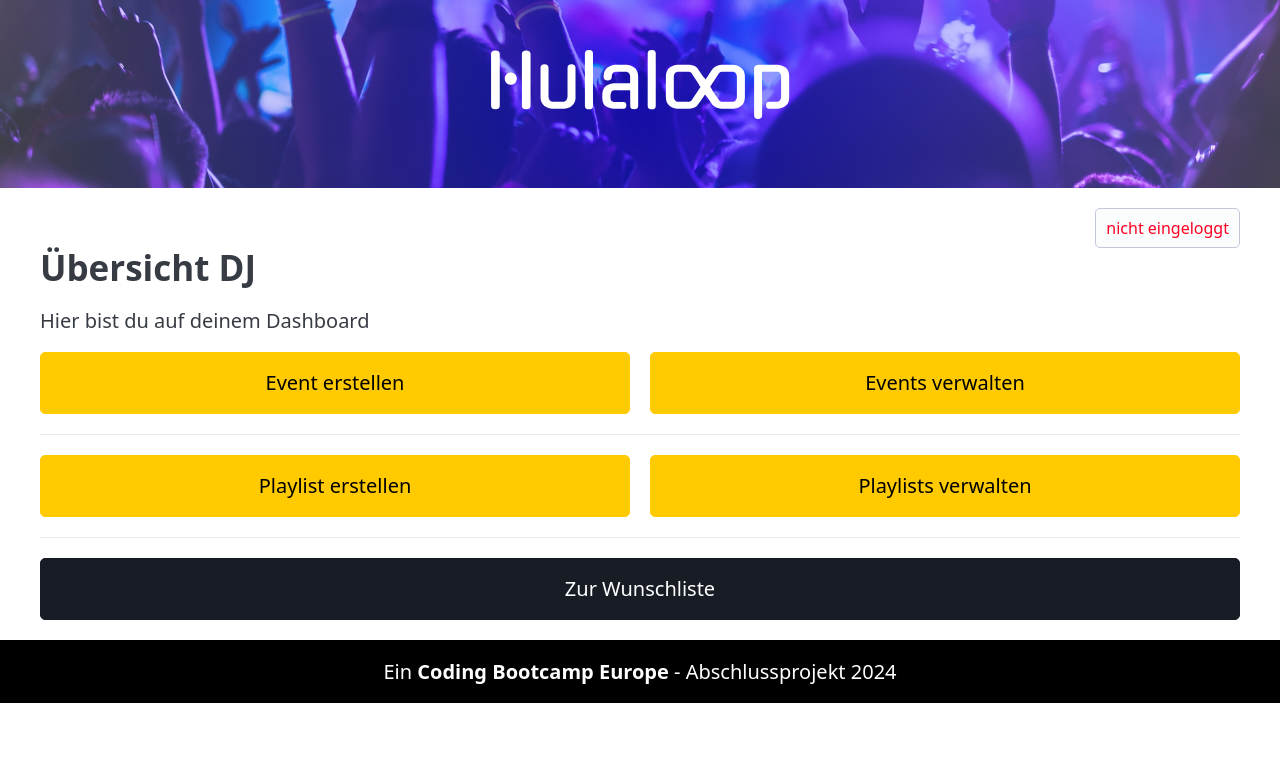
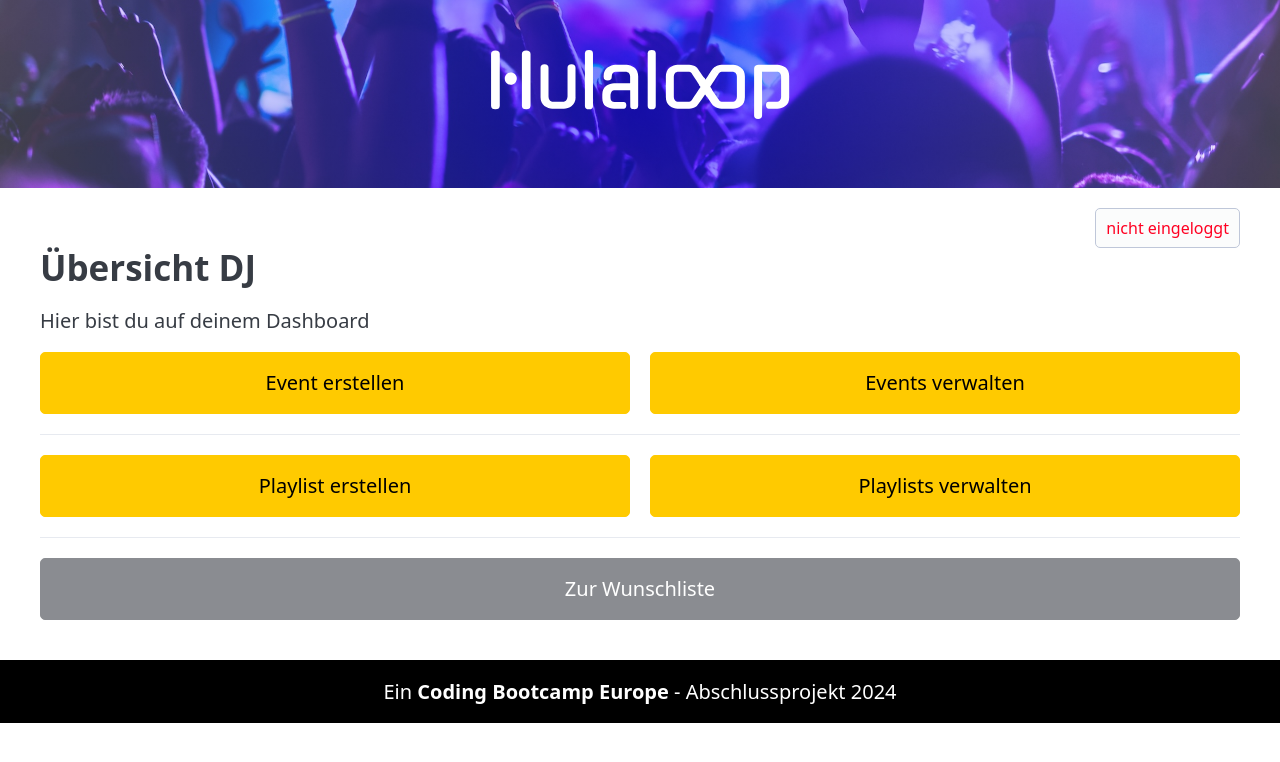
Before and after one commit to coding-bootcamps-eu/final-project-tz-2023-08-track-stack, a Vue app: page /dj-overview in a window 1280 px wide. Shown: the top 762 px of the page. Built offline with nearby package versions, Linux system fonts and the light colour scheme; some icons are missing.

Commit message:
chores+DiableWishlistButton

```diff
--- a/src/stores/EventStore.js
+++ b/src/stores/EventStore.js
@@ -88,7 +88,8 @@ export const useEventStore = defineStore('event', {
     // Aktion zum Aktualisieren eines Events in der API
     async updateEventInApi(eventData) {
       try {
-        console.log('Sending data to API:', eventData) // Debugging
+        // Debugging
+        //console.log('Sending data to API:', eventData)
         const response = await fetch(`${import.meta.env.VITE_API_URL}/events/${eventData.id}`, {
           method: 'PUT',
           headers: {
--- a/src/views/WishList.vue
+++ b/src/views/WishList.vue
@@ -116,7 +116,8 @@ export default {
     this.getEventIdFromLocalStorage()
 
     const eventSource = new EventSource(`${import.meta.env.VITE_API_URL}/stream/${this.eventId}`)
-    console.log(eventSource)
+    //debugg
+    // console.log(eventSource)
 
     eventSource.addEventListener('message', (apievent) => {
       // Parsen der empfangenen Daten vom Server
--- a/src/views/dj/CreateEvent.vue
+++ b/src/views/dj/CreateEvent.vue
@@ -223,8 +223,9 @@ export default {
         //Die eventId in einer Variablen speichern und an data übergeben
         this.eventId = eventId
 
-        console.log('Neues Event hinzugefügt mit Playlist ID:', this.selectedPlaylistId)
-        console.log('Neues Event hinzugefügt mit der ID:', eventId)
+        //debug
+        //console.log('Neues Event hinzugefügt mit Playlist ID:', this.selectedPlaylistId)
+        //console.log('Neues Event hinzugefügt mit der ID:', eventId)
 
         // alert('Das Event würde hinzugefügt. Der QR Code wird jetzt generiert.')
       } catch (error) {
--- a/src/views/dj/DjOverview.vue
+++ b/src/views/dj/DjOverview.vue
@@ -30,11 +30,11 @@
   </div>
   <hr />
   <div class="grid">
-    <div>
-      <router-link class="fullwidth" to="/wishlist"
-        ><button class="contrast"><i class="si-server"></i> Zur Wunschliste</button></router-link
-      >
-    </div>
+    <form @submit.prevent="toWishlist">
+      <button type="submit" class="contrast" :disabled="!isEventActiv">
+        <i class="si-server"></i> Zur Wunschliste {{ activeEvent.title }}
+      </button>
+    </form>
   </div>
 </template>
 
@@ -42,6 +42,23 @@
 import ActiveDj from '@/components/ActiveDj.vue'
 
 export default {
-  components: { ActiveDj }
+  components: { ActiveDj },
+  data() {
+    return {
+      activeEvent: JSON.parse(localStorage.getItem('eventData')) || {}
+    }
+  },
+  computed: {
+    isEventActiv() {
+      return this.activeEvent.title
+    }
+  },
+  methods: {
+    toWishlist() {
+      if (this.isEventActiv) {
+        this.$router.push('/wishlist')
+      }
+    }
+  }
 }
 </script>
```
